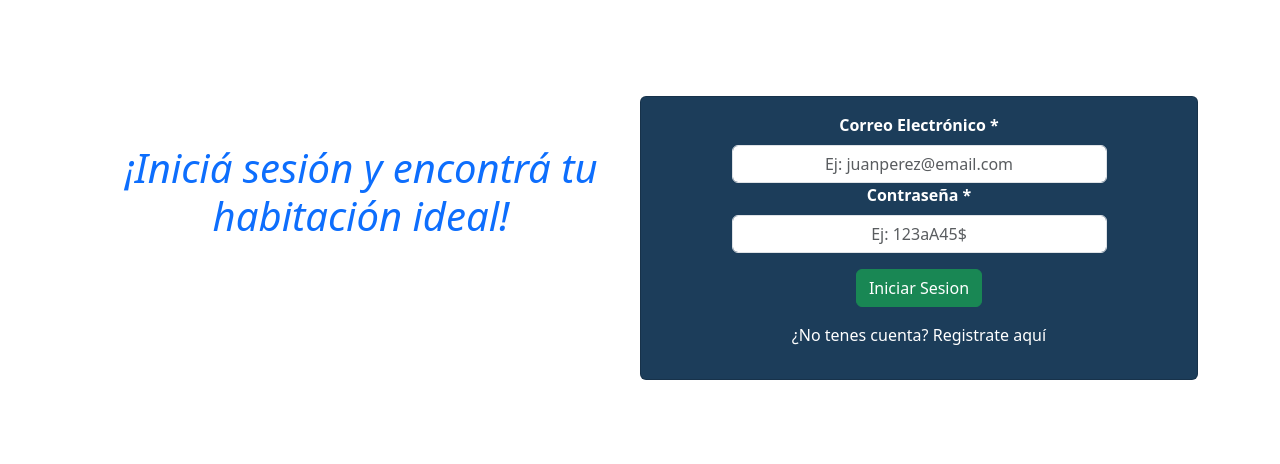
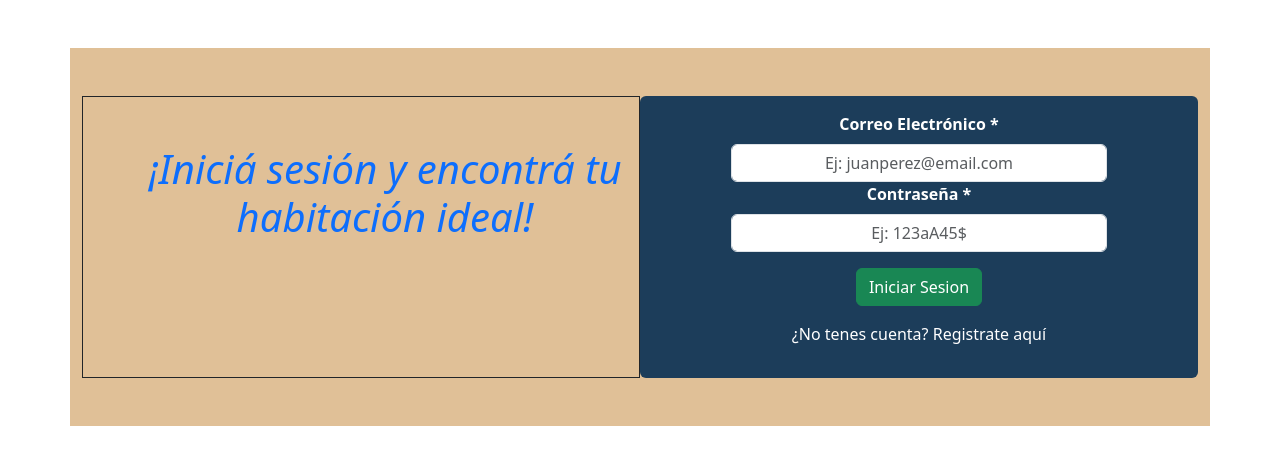
Before and after one commit to GabrielHaurane/Frontend-Proyecto-Final, a React (Vite) app: page /login in a window 1280 px wide. Shown: the top 464 px of the page. Built offline with nearby package versions, Linux system fonts and the light colour scheme; no server answers.

Commit message:
se modificó la funcion para loguearse, ahora queda el token guardado en el sessionstorage cada vez que se loguea el usuario

```diff
--- a/src/App.css
+++ b/src/App.css
@@ -28,3 +28,16 @@ p.texto-opcion:hover{
 .bg-login{
     background: var(--azul-marino);
 }
+
+.bg-user-login{
+    background: var(--beige-champagne);
+}
+
+
+@media (min-width: 992px) {
+    .img-login{
+        height: 20px;
+        margin: 100px;
+    }
+
+}
--- a/src/App.jsx
+++ b/src/App.jsx
@@ -26,24 +26,36 @@ function App() {
       <BrowserRouter>
         <Menu></Menu>
         <Routes>
-        <Route exact path='/' element={<Inicio></Inicio>} ></Route>
+          <Route exact path="/" element={<Inicio></Inicio>}></Route>
           {/* <Route exact path='/quienessomos'element={<Quienes></Quienes>}></Route> */}
-        <Route exact path='/contacto' element={<Contacto></Contacto>}></Route>
-        <Route exact path='/galeria' element={<Galeria></Galeria>}></Route>
-        <Route exact path='/catalogo' element={<Catalogo></Catalogo>}></Route>
-        <Route exact path='/detallehabitacion/:id' element={<DetalleHabitacion></DetalleHabitacion>}></Route>
-        <Route exact path='/login' element={<Login setUsuarioLogeado={setUsuarioLogueado}></Login>}></Route>
-        <Route exact path='/administrador/*' element={
+          <Route exact path="/contacto" element={<Contacto></Contacto>}></Route>
+          <Route exact path="/galeria" element={<Galeria></Galeria>}></Route>
+          <Route exact path="/catalogo" element={<Catalogo></Catalogo>}></Route>
+          <Route
+            exact
+            path="/detallehabitacion/:id"
+            element={<DetalleHabitacion></DetalleHabitacion>}
+          ></Route>
+          <Route
+            exact
+            path="/login"
+            element={<Login setUsuarioLogueado={setUsuarioLogueado}></Login>}
+          ></Route>
+          <Route
+            exact
+            path="/administrador/*"
+            element={
               <RutasProtegidas>
                 <RutasAdmin></RutasAdmin>
               </RutasProtegidas>
-        }></Route>
-        <Route exact path='/ajustes' element={<Ajustes></Ajustes>}></Route>
-        <Route exact path='*' element={<Error404></Error404>}></Route>
+            }
+          ></Route>
+          <Route exact path="/ajustes" element={<Ajustes></Ajustes>}></Route>
+          <Route exact path="*" element={<Error404></Error404>}></Route>
         </Routes>
       </BrowserRouter>
     </>
-  )
+  );
 }
 
 export default App
--- a/src/components/pages/Login.jsx
+++ b/src/components/pages/Login.jsx
@@ -2,8 +2,9 @@ import React, { useState } from "react";
 import { Row, Container, Form, Button, Card } from "react-bootstrap";
 import { useForm } from "react-hook-form";
 import { login, registro } from "../../helpers/queries.usuarios.js";
-import { useNavigate } from "react-router-dom";
+import { Navigate, useNavigate } from "react-router-dom";
 import Swal from "sweetalert2";
+// import logo from "../../assets/hotelCode.jpg";
 
 const Login = ({ setUsuarioLogueado }) => {
   const [registrarse, setRegistrarse] = useState(false);
@@ -27,10 +28,10 @@ const Login = ({ setUsuarioLogueado }) => {
             title: "Registro Exitoso",
             text: `Gracias por unirte a Hotel Code, ya puedes Iniciar Sesión`,
             icon: "success",
-          }).then(()=>{
-            reset()
-            setRegistrarse(false)
-          })
+          }).then(() => {
+            reset();
+            setRegistrarse(false);
+          });
         } else {
           Swal.fire({
             title: "Error",
@@ -40,14 +41,26 @@ const Login = ({ setUsuarioLogueado }) => {
         }
       } else {
         const respuesta = await login(usuario);
-        const datos = await respuesta.json();
+        console.log(respuesta)
 
-        if (respuesta.status === 200) {
+
+        if (respuesta.ok) {
+           const datos = await respuesta.json();
+           console.log(datos);
           Swal.fire({
             title: "Usuario Logueado",
             text: `Bienvenido a HotelCode`,
             icon: "success",
           });
+          setUsuarioLogueado({ email: datos.email, token: datos.token });
+          sessionStorage.setItem(
+            "userKey",
+            JSON.stringify({
+              email: datos.email,
+              token: datos.token,
+            })
+          );
+          navegacion("/administrador");
         } else {
           Swal.fire({
             title: "Error",
@@ -73,21 +86,33 @@ const Login = ({ setUsuarioLogueado }) => {
   };
 
   return (
-    <section className="container text-center my-5 m-auto">
+    <section className="container text-center my-5 m-auto bg-user-login">
       <Container>
         <Row className="justify-content-center">
-          <div className="col-lg-6 d-flex my-lg-5">
-            <h1 className="fst-italic text-primary my-lg-5">
+          <div className="col-lg-6 d-flex my-lg-5 border border-dark">
+            <h1 className="fst-italic text-primary my-lg-5 ms-lg-5">
               {registrarse
                 ? "¡Creá tu cuenta y comenzá a navegar!"
                 : `¡Iniciá sesión y encontrá tu habitación ideal!`}
             </h1>
+            {/* <img
+              src={logo}
+              alt="imagen del logo de hotel code"
+              className="img-login"
+            /> */}
           </div>
-          <Card className={`col-lg-6 text-center my-5 ${
-        registrarse ? "bg-registro" : "bg-login"
-      }`}>
+          <Card
+            className={`col-lg-6 text-center my-5 border-0 ${
+              registrarse ? "bg-registro" : "bg-login"
+            }`}
+          >
             <Card.Body>
-              <Form onSubmit={handleSubmit(onsubmit)} className={`fw-bold ${registrarse? 'text-dark' : 'text-white'}`}>
+              <Form
+                onSubmit={handleSubmit(onsubmit)}
+                className={`fw-bold ${
+                  registrarse ? "text-dark" : "text-white"
+                }`}
+              >
                 <Form.Group controlId="formGroupEmail">
                   <Form.Label>Correo Electrónico *</Form.Label>
                   <Form.Control
@@ -170,7 +195,12 @@ const Login = ({ setUsuarioLogueado }) => {
                 </div>
               </Form>
               <div>
-                <p onClick={cambiarFormulario} className={`texto-opcion ${registrarse?'text-dark':'text-white'}`}>
+                <p
+                  onClick={cambiarFormulario}
+                  className={`texto-opcion ${
+                    registrarse ? "text-dark" : "text-white"
+                  }`}
+                >
                   {registrarse
                     ? "¿Ya tenes cuenta? Inicia sesión aquí"
                     : "¿No tenes cuenta?  Registrate aquí"}
```
Also changed, not shown: src/assets/hotelCode.jpg (added). Lines whose indentation alone changed are shown as unchanged.
